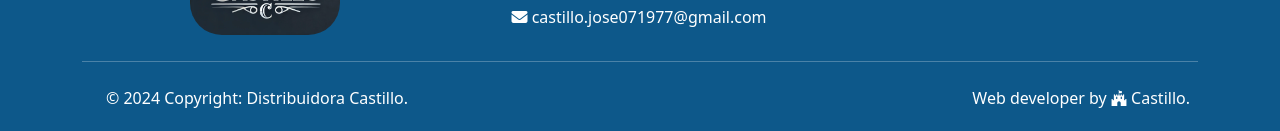
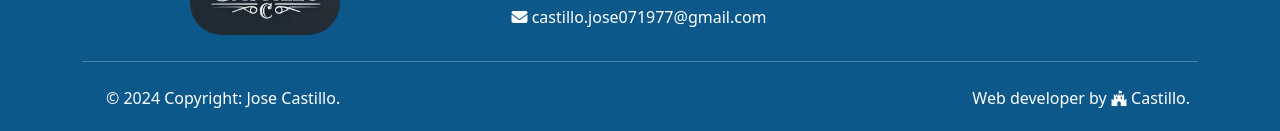
Before and after one commit to Alexander-Castillo/LandingDistribuidor, a React (Vite) app: page / in a window 1280 px wide. Shown: the part 4963-5094 px from the top of the page. Built offline with nearby package versions, Linux system fonts and the light colour scheme.

Commit message:
editando Copyright

```diff
--- a/src/components/layout/Footer/Footer.jsx
+++ b/src/components/layout/Footer/Footer.jsx
@@ -42,7 +42,7 @@ export const Footer=()=>{
                         <div className="row d-flex align-items-center">
                             <div className="col-md-7 col-lg-8 text-center text-md-start">
                                 <div className="p-3">
-                                    © 2024 Copyright: Distribuidora Castillo.
+                                    © 2024 Copyright: Jose Castillo.
                                 </div>
                             </div>
                             <div className="col-md-5 col-lg-4 ml-lg-0 text-center text-md-end">
```
